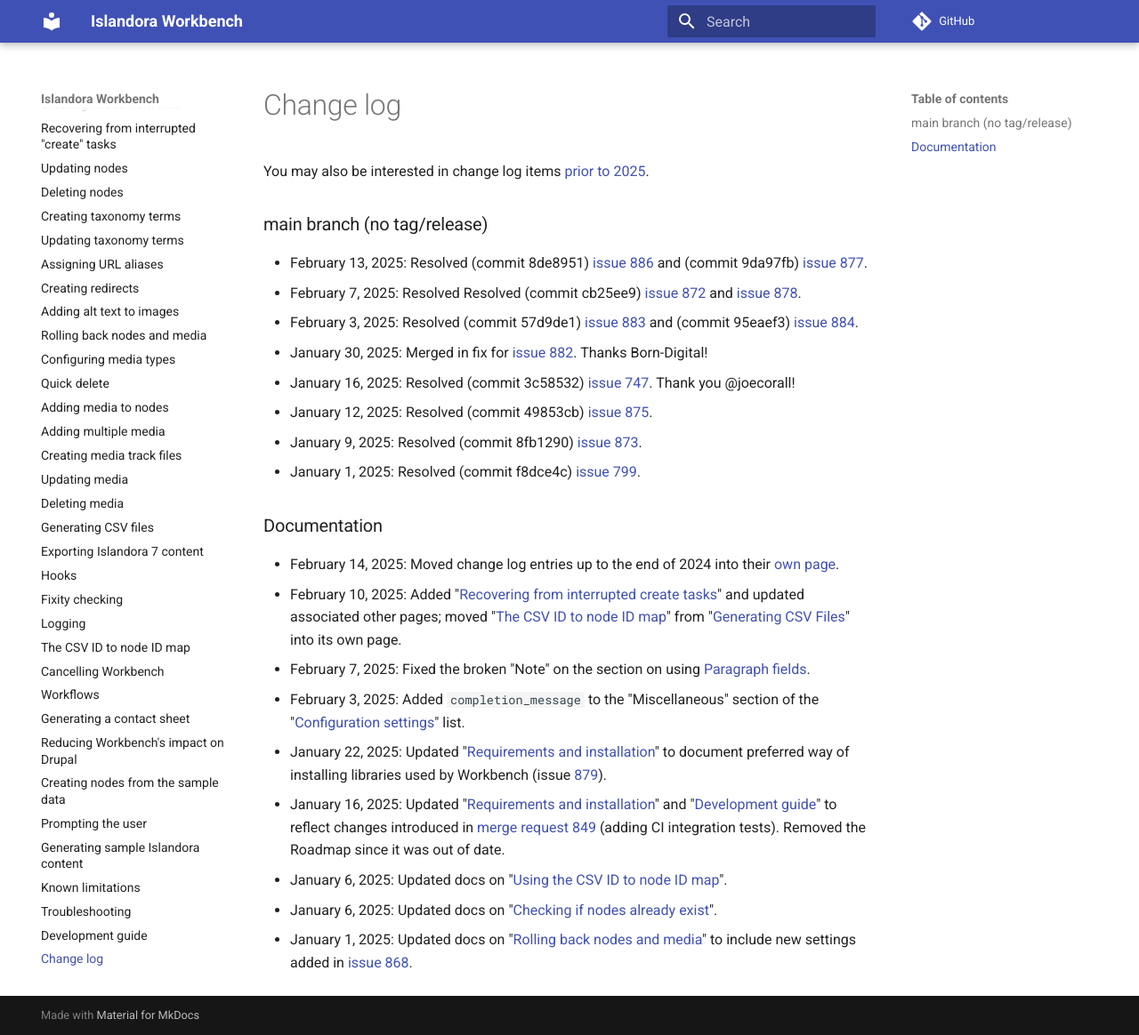
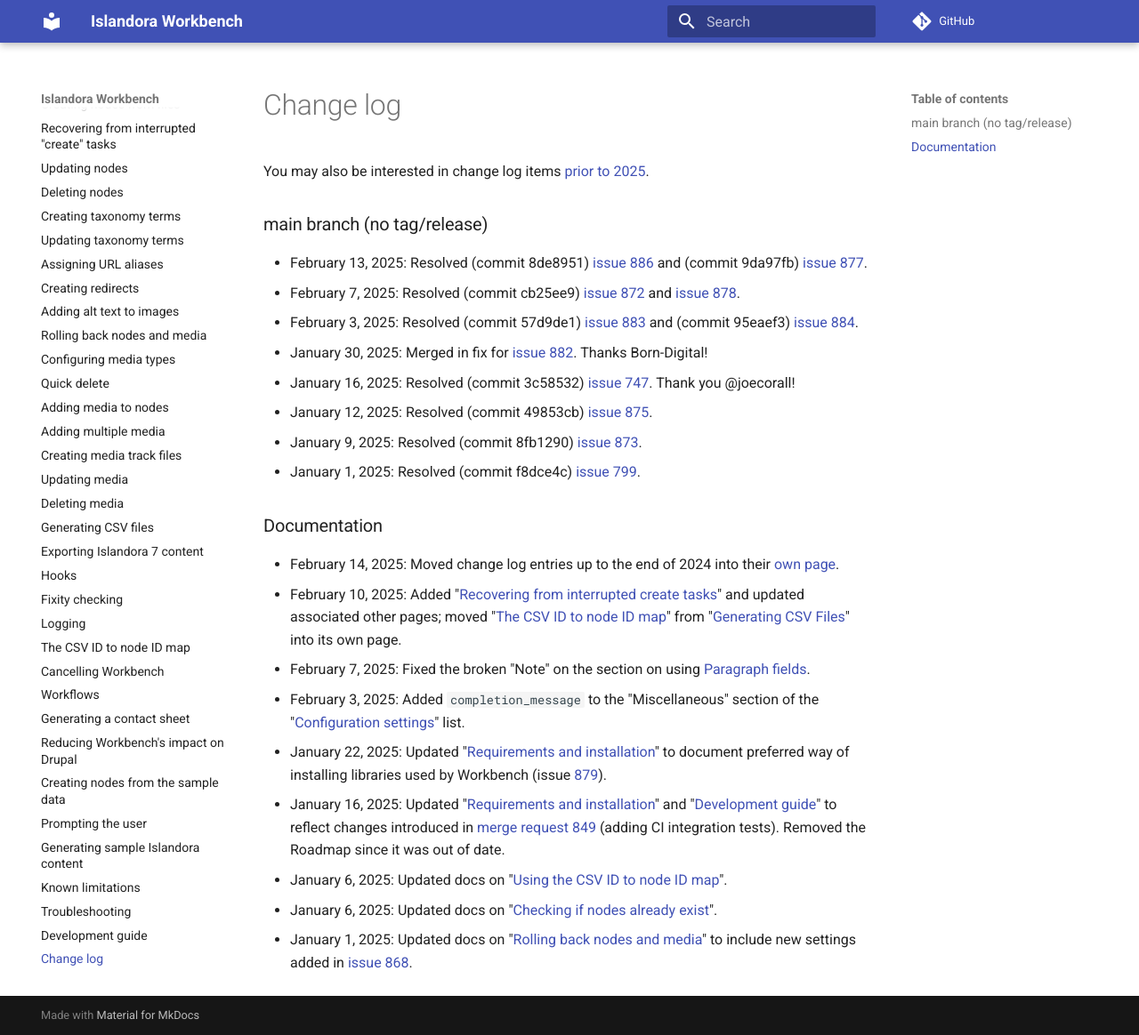
Before and after one commit to mjordan/islandora_workbench_docs, an MkDocs documentation site: the page built from docs/changelog.md, in a window 1280 px wide and 1164 px high. Shown: the whole window at 89% size. Built offline with MkDocs 1.6.1 and Material for MkDocs 9.7.7, drawn with Linux system fonts in a browser that asks for light colours; comment, search, counter and statistics services are not loaded.

Commit message:
Fixed typo.

```diff
--- a/docs/changelog.md
+++ b/docs/changelog.md
@@ -3,7 +3,7 @@
 ### main branch (no tag/release)
 
 * February 13, 2025: Resolved (commit 8de8951) [issue 886](https://github.com/mjordan/islandora_workbench/issues/886) and (commit 9da97fb) [issue 877](https://github.com/mjordan/islandora_workbench/issues/877).
-* February 7, 2025: Resolved Resolved (commit cb25ee9) [issue 872](https://github.com/mjordan/islandora_workbench/issues/872) and [issue 878](https://github.com/mjordan/islandora_workbench/issues/878).
+* February 7, 2025: Resolved (commit cb25ee9) [issue 872](https://github.com/mjordan/islandora_workbench/issues/872) and [issue 878](https://github.com/mjordan/islandora_workbench/issues/878).
 * February 3, 2025: Resolved (commit 57d9de1) [issue 883](https://github.com/mjordan/islandora_workbench/issues/883) and (commit 95eaef3) [issue 884](https://github.com/mjordan/islandora_workbench/issues/884).
 * January 30, 2025: Merged in fix for [issue 882](https://github.com/mjordan/islandora_workbench/issues/882). Thanks Born-Digital!
 * January 16, 2025: Resolved (commit 3c58532) [issue 747](https://github.com/mjordan/islandora_workbench/issues/747). Thank you @joecorall!
```
